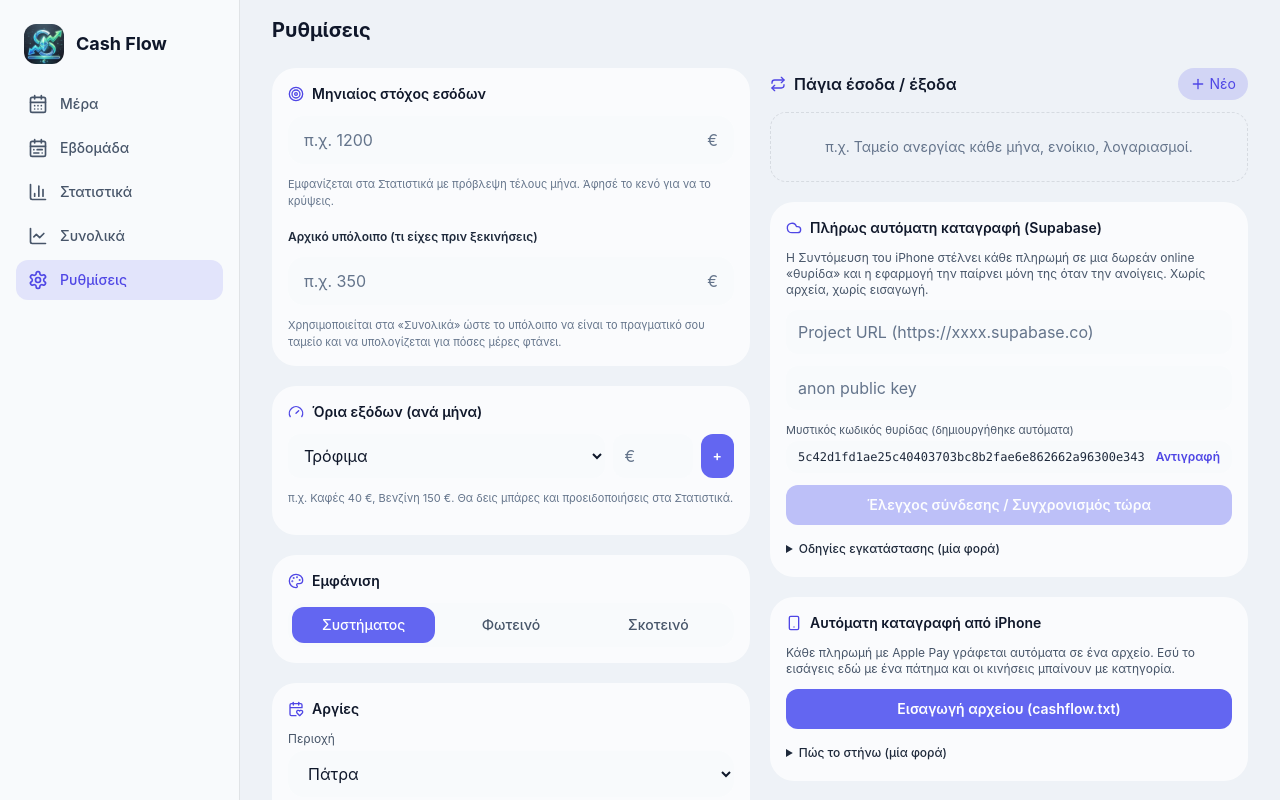
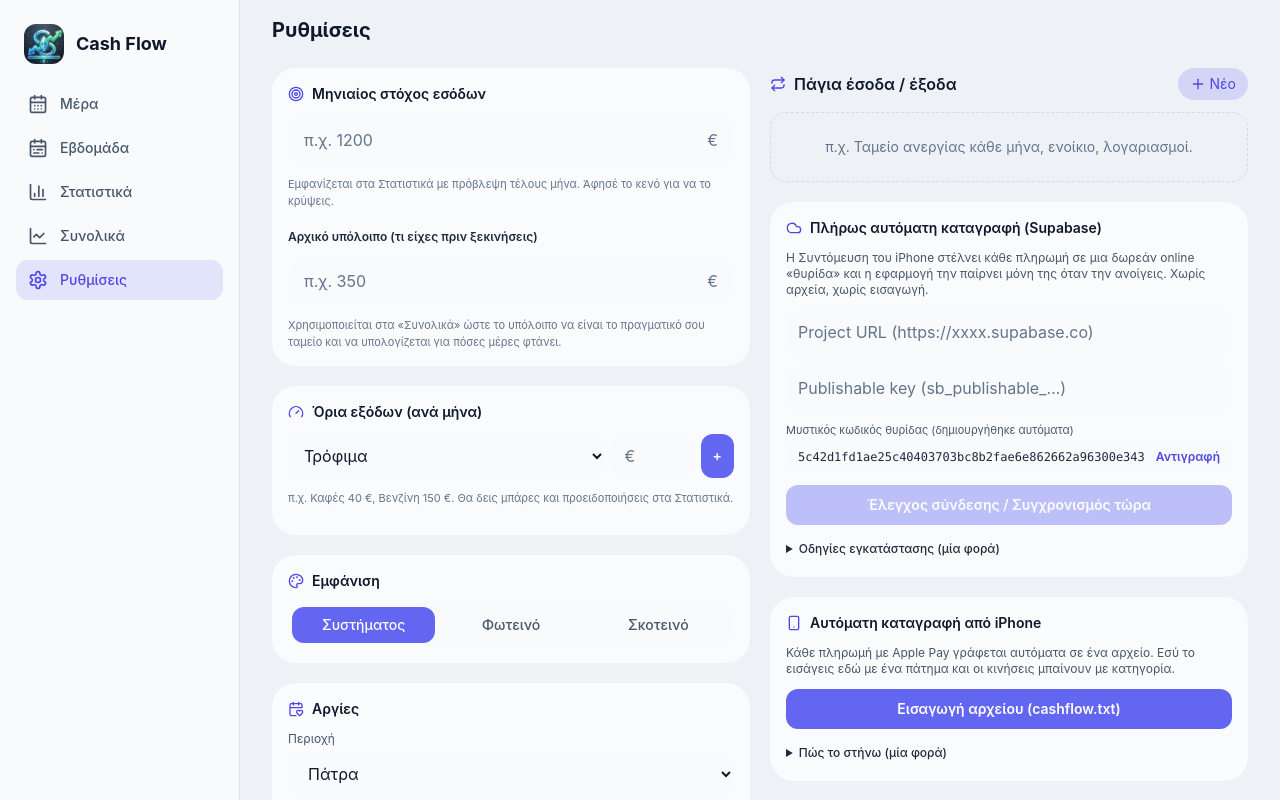
Before and after one commit to pangeo57-debug/Dropoff, a React (Vite) app: page / in a window 1280 px wide. Both pictures are taken after a click on the button "Ρυθμίσεις". Built offline with nearby package versions, Linux system fonts and the light colour scheme.

Commit message:
Show publishable key setup instructions

```diff
--- a/src/components/Settings.tsx
+++ b/src/components/Settings.tsx
@@ -95,7 +95,7 @@ function CloudSync({ onSync }: { onSync: Props['onSync'] }) {
       <h2 className="flex items-center gap-2 text-sm font-semibold text-fg"><Cloud size={16} className="text-indigo-300" /> Πλήρως αυτόματη καταγραφή (Supabase)</h2>
       <p className="text-xs text-slate-400">Η Συντόμευση του iPhone στέλνει κάθε πληρωμή σε μια δωρεάν online «θυρίδα» και η εφαρμογή την παίρνει μόνη της όταν την ανοίγεις. Χωρίς αρχεία, χωρίς εισαγωγή.</p>
       <input value={cfg.url} onChange={(e) => edit({ url: e.target.value })} placeholder="Project URL (https://xxxx.supabase.co)" autoCapitalize="off" autoCorrect="off" className={input} />
-      <input value={cfg.key} onChange={(e) => edit({ key: e.target.value })} placeholder="anon public key" autoCapitalize="off" autoCorrect="off" className={input} />
+      <input value={cfg.key} onChange={(e) => edit({ key: e.target.value })} placeholder="Publishable key (sb_publishable_…)" autoCapitalize="off" autoCorrect="off" className={input} />
       <CopyField label="Μυστικός κωδικός θυρίδας (δημιουργήθηκε αυτόματα)" value={cfg.token} />
       <button disabled={!ok || busy} onClick={test} className="w-full rounded-xl bg-indigo-500 py-2.5 text-sm font-semibold text-white active:scale-95 disabled:opacity-40">{busy ? 'Έλεγχος…' : 'Έλεγχος σύνδεσης / Συγχρονισμός τώρα'}</button>
       {msg && <p className="text-xs text-indigo-300">{msg}</p>}
@@ -104,7 +104,7 @@ function CloudSync({ onSync }: { onSync: Props['onSync'] }) {
         <ol className="mt-2 space-y-2">
           <li className={step}><span className={num}>1</span><span>Φτιάξε δωρεάν λογαριασμό στο <b>supabase.com</b> και ένα νέο project.</span></li>
           <li className={step}><span className={num}>2</span><span>Μενού <b>SQL Editor</b> → επικόλλησε το SQL παρακάτω → <b>Run</b>.</span></li>
-          <li className={step}><span className={num}>3</span><span><b>Project Settings → API</b>: αντίγραψε το Project URL και το <b>anon public</b> key και βάλ' τα πιο πάνω.</span></li>
+          <li className={step}><span className={num}>3</span><span><b>Project Settings → API Keys</b>: αντίγραψε το Project URL και το <b>Publishable key</b> (or old <b>anon</b>) key και βάλ' τα πιο πάνω.</span></li>
           <li className={step}><span className={num}>4</span><span>Συντομεύσεις → Αυτοματισμός → <b>Συναλλαγή</b> (Εκτέλεση αμέσως). Πρόσθεσε <b>Μορφοποίηση ημερομηνίας</b> (Τρέχουσα ημερομηνία, ISO 8601).</span></li>
           <li className={step}><span className={num}>5</span><span>Πρόσθεσε <b>Λήψη περιεχομένων URL</b>: Μέθοδος <b>POST</b>, με τα στοιχεία από κάτω.</span></li>
         </ol>
@@ -112,7 +112,7 @@ function CloudSync({ onSync }: { onSync: Props['onSync'] }) {
           <CopyField label="SQL για το Supabase" value={SETUP_SQL} />
           <CopyField label="URL για τη Συντόμευση" value={ok ? `${base}/rest/v1/rpc/add_payment` : ''} />
           <CopyField label="Κεφαλίδα  apikey" value={cfg.key.trim()} />
-          <CopyField label="Κεφαλίδα  Authorization" value={cfg.key.trim() ? `Bearer ${cfg.key.trim()}` : ''} />
+          {!cfg.key.trim().startsWith('sb_publishable_') && <CopyField label="Κεφαλίδα  Authorization" value={cfg.key.trim() ? `Bearer ${cfg.key.trim()}` : ''} />}
           <p>Κεφαλίδα <code className="rounded bg-slate-900 px-1">Content-Type</code> = <code className="rounded bg-slate-900 px-1">application/json</code>. Σώμα αιτήματος: <b>JSON</b> με τέσσερα πεδία (Κείμενο):</p>
           <ul className="space-y-0.5">
             <li><code className="rounded bg-slate-900 px-1">p_token</code> = ο μυστικός κωδικός πιο πάνω</li>
```
